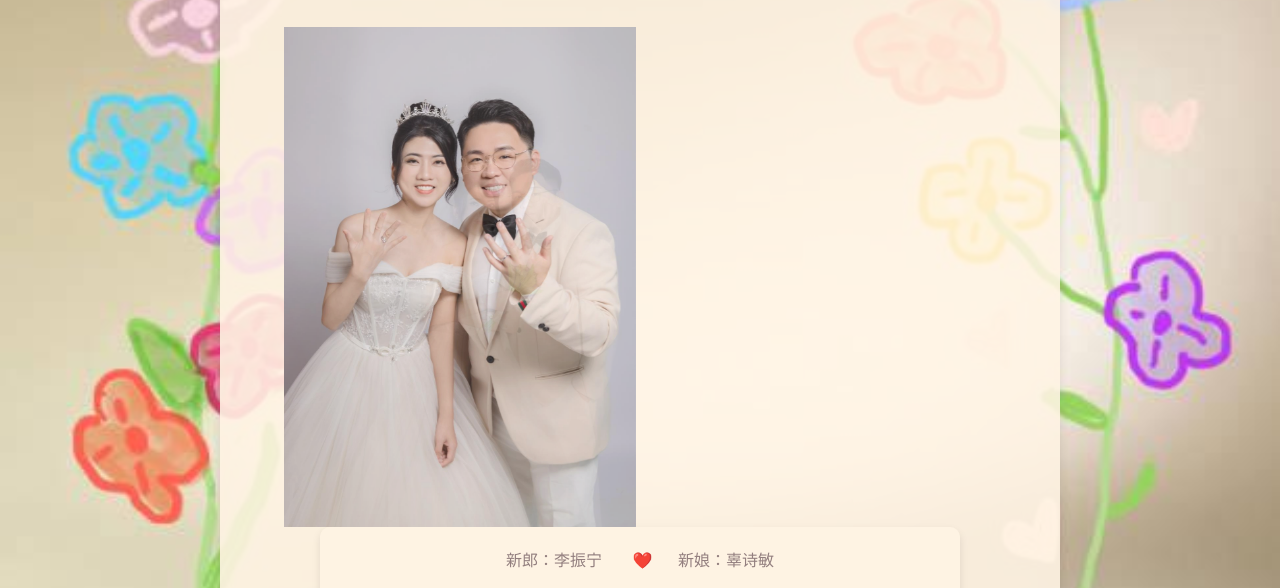
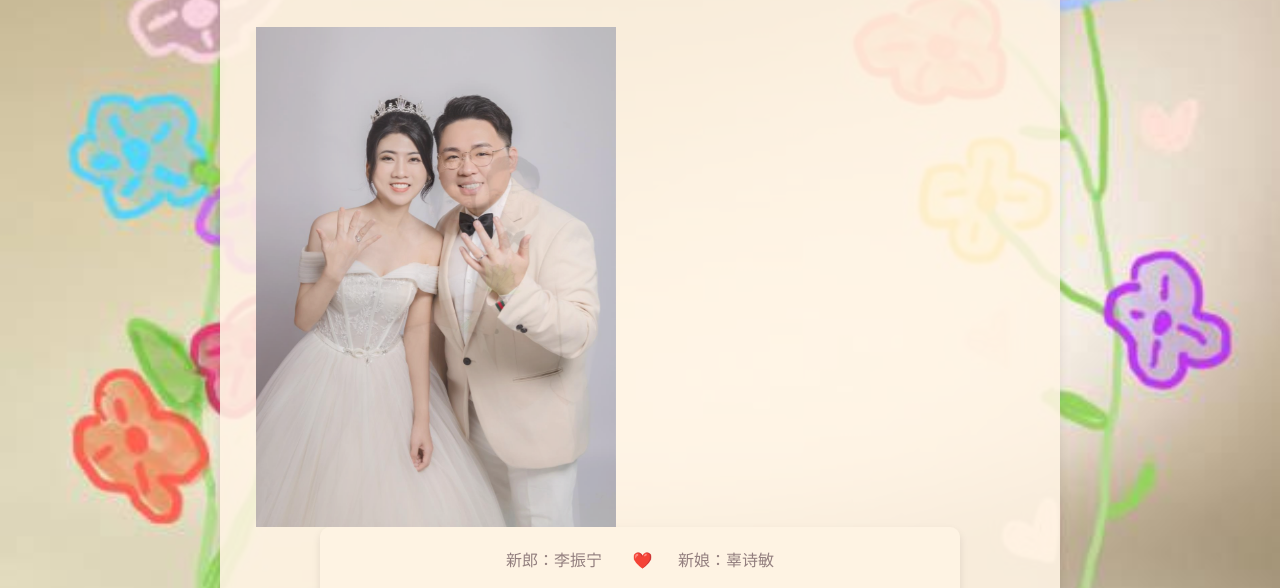
Before and after one commit to Bryant23Lee/OurWeddingInvitation, a plain HTML site: page index.html in a window 1280 px wide. Shown: the part 200-788 px from the top of the page. Drawn offline with Linux system fonts and the light colour scheme; a web font is replaced by a local one.

Commit message:
Update styles.css

```diff
--- a/styles.css
+++ b/styles.css
@@ -71,8 +71,8 @@ body {
 .slide {
     position: absolute;
     top: 50%;
-    left: 55%; /* Center horizontally */
-    width: 88%;
+    left: 49%; /* Center horizontally */
+    width: 90%;
     height: auto; /* Maintain aspect ratio */
     opacity: 0;
     transition: opacity 1s ease;
```
